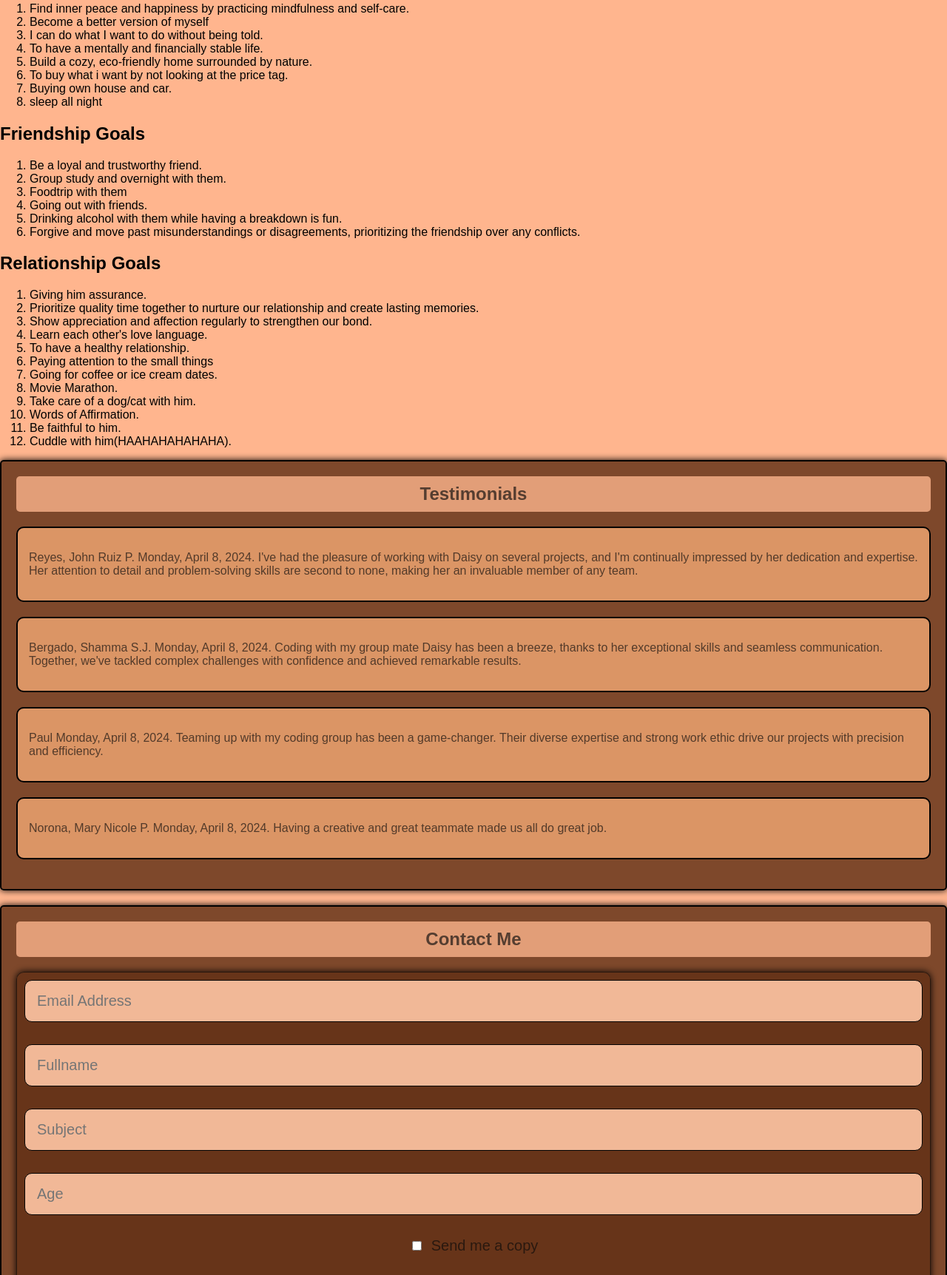
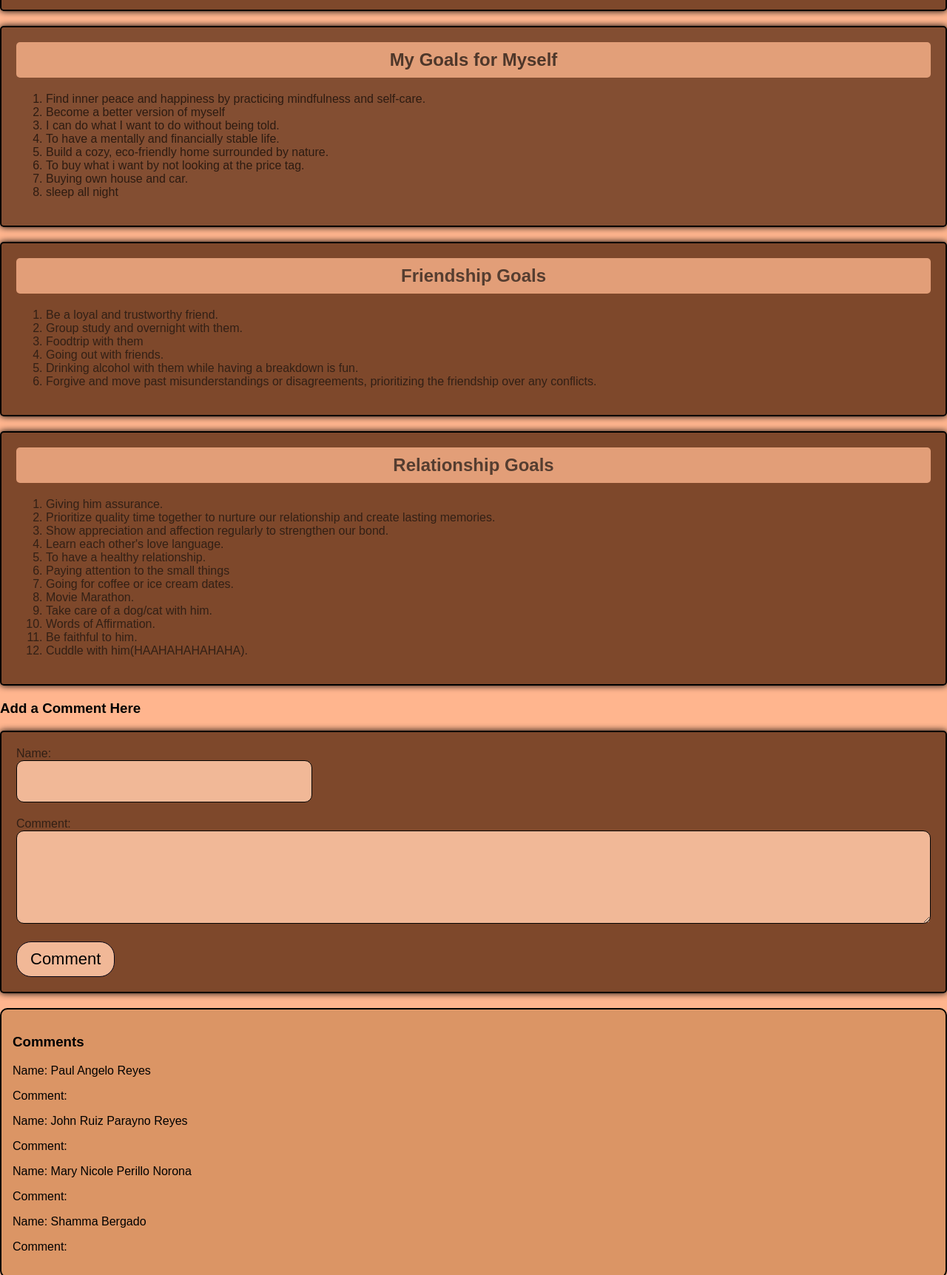
Before and after one commit to PUP-BSIT/exercise-11-digital_dynasty, a plain HTML site: page Morcoso_Daisy/index.html in a window 1280 px wide. Shown: the part 1076-2800 px from the top of the page at 74% size. Drawn offline with Linux system fonts and the light colour scheme.

Commit message:
add changes

```diff
--- a/Morcoso_Daisy/index.html
+++ b/Morcoso_Daisy/index.html
@@ -29,25 +29,25 @@
       </ol>
     </div>
 
-    <div class="my goals in life">
-      <h2>My Goals in Life </h2>
+    <div class="my-goals-in-life">
+      <h2>My Goals in Life</h2>
       <ol>
         <li>To have a better life</li>
         <li>Travel and Adventure: Exploring new places, experiencing
-           different cultures, and seeking adventure.</li>
+            different cultures, and seeking adventure.</li>
         <li>To Graduate</li>
         <li>Providing my parents with a secure financial future</li>
         <li>Continuously learning, improving skills, and developing as
-           an individual.</li>
+            an individual.</li>
         <li>Build a successful career in a field I'm passionate about.</li>
       </ol>
     </div>
 
-    <div class="my goals for my self">
+    <div class="my-goals-for-myself">
       <h2>My Goals for Myself</h2>
       <ol>
         <li>Find inner peace and happiness by practicing mindfulness
-           and self-care.</li>
+            and self-care.</li>
         <li>Become a better version of myself</li>
         <li>I can do what I want to do without being told.</li>
         <li>To have a mentally and financially stable life.</li>
@@ -58,7 +58,7 @@
       </ol>
     </div>
 
-    <div class="friendship goals">
+    <div class="friendship-goals">
       <h2>Friendship Goals</h2>
       <ol>
         <li>Be a loyal and trustworthy friend.</li>
@@ -72,7 +72,7 @@
       </ol>
     </div>
 
-      <div class="relationship goals">
+      <div class="relationship-goals">
         <h2>Relationship Goals</h2>
         <ol>
           <li>Giving him assurance.</li>
@@ -92,6 +92,27 @@
           </li>
         </ol>
       </div>
+
+      <h3>Add a Comment Here</h3>
+      <form action="#" method="post">
+        <label for="name">Name:</label><br>
+        <input type="text" id="name" name="name"><br>
+        <label for="comment">Comment:</label><br>
+        <textarea id="comment" name="comment" rows="4" cols="50"></textarea><br>
+        <button type="comment" name="comment" id="comment">Comment</button>
+    </form>
+
+    <div class="comments-of-team comment">
+      <h3>Comments</h3>
+      <p>Name: Paul Angelo Reyes</p>
+      <p>Comment:</p>
+      <p>Name: John Ruiz Parayno Reyes</p>
+      <p>Comment:</p>
+      <p>Name: Mary Nicole Perillo Norona</p>
+      <p>Comment:</p>
+      <p>Name: Shamma Bergado</p>
+      <p>Comment:</p>
+  </div>
 
     <div id="testimonials">
       <h2>Testimonials</h2>
--- a/Morcoso_Daisy/style.css
+++ b/Morcoso_Daisy/style.css
@@ -28,7 +28,12 @@ h1 {
 #gallery,
 #testimonials,
 form,
-.contact-container {
+.contact-container,
+.my-goals-in-life,
+.my-goals-for-myself,
+.friendship-goals,
+.relationship-goals,
+.comment-section {
   background-color: rgba(99, 49, 22, 0.825);
   color: #0a0a0aa7;
   padding: 20px;
@@ -43,7 +48,12 @@ form,
 #gallery h2,
 #testimonials h2,
 form h2,
-.contact-container h2 {
+.contact-container h2,
+.my-goals-in-life h2,
+.my-goals-for-myself h2,
+.friendship-goals h2,
+.relationship-goals h2,
+.comment-section h3 {
   margin-top: 0;
   background-color: #f5af87d7;
   padding: 10px;
@@ -199,6 +209,44 @@ button:hover {
   margin-bottom: 20px;
 }
 
+.boxed-section {
+  background-color: rgba(244, 153, 104, 0.962);
+  color: #0a0a0aa7;
+  padding: 20px;
+  margin-bottom: 20px;
+  border-radius: 5px;
+  border: 2px solid #000;
+  box-shadow: 0 0 10px rgba(0, 0, 0, 0.986);
+}
+
+.my-goals-for-myself {
+  background-color: rgba(105, 57, 31, 0.825);
+  color: #000000a7;
+  padding: 20px;
+  margin-bottom: 20px;
+  border-radius: 5px;
+  border: 2px solid #000;
+  box-shadow: 0 0 10px rgba(0, 0, 0, 0.986);
+}
+
+.boxed-section h2 {
+  margin-top: 0;
+  background-color: #f5af87d7;
+  padding: 10px;
+  border-radius: 5px;
+  text-align: center;
+  margin-bottom: 20px;
+}
+
+.comment {
+  background-color: #db9565; /* Background color */
+  border: 2px solid #000000; /* Border color */
+  border-radius: 10px; /* Border radius */
+  padding: 15px; /* Padding */
+  margin-bottom: 20px; /* Margin bottom */
+}
+
+
 @media only screen and (min-width: 768px) {
   .container {
     width: 80%;
```
